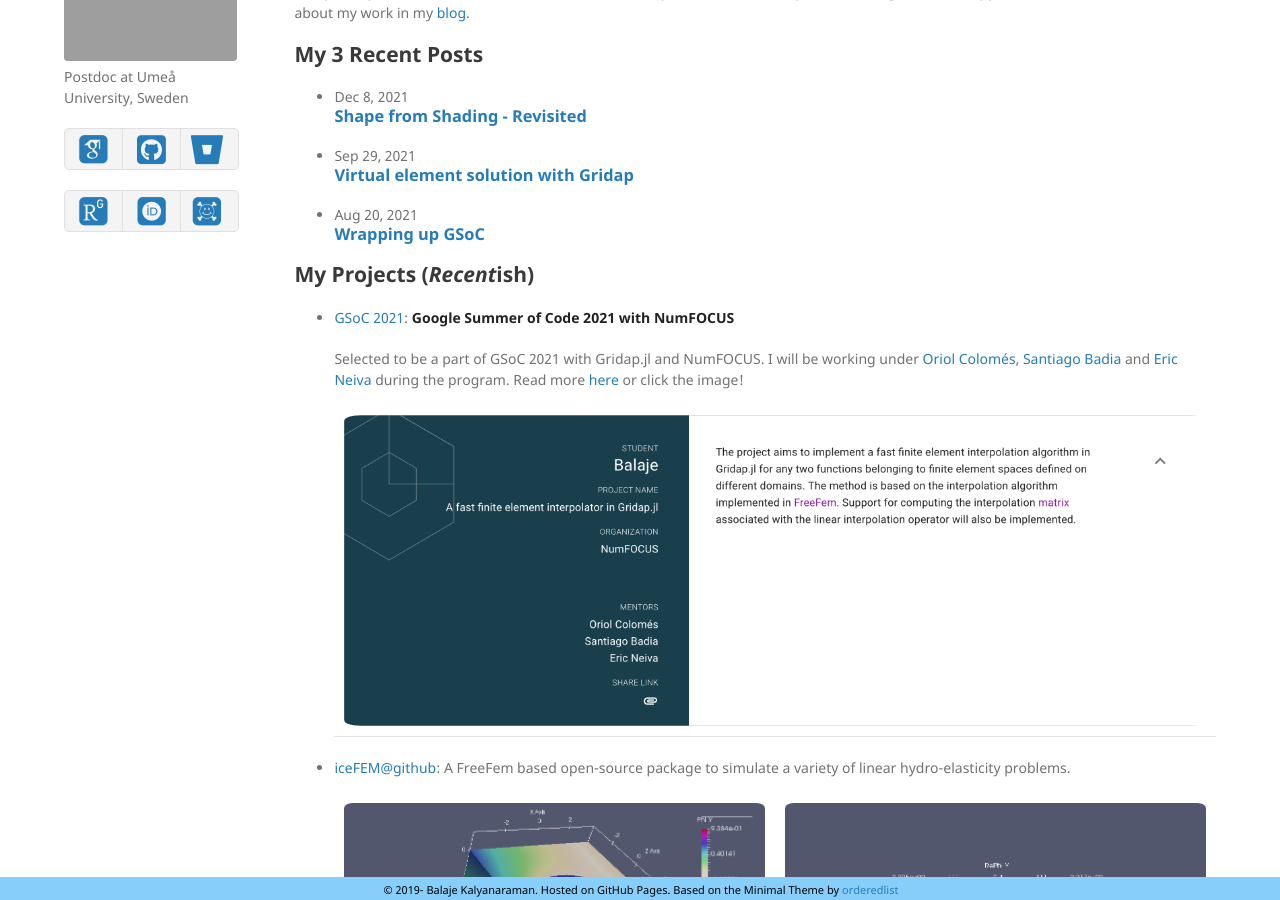
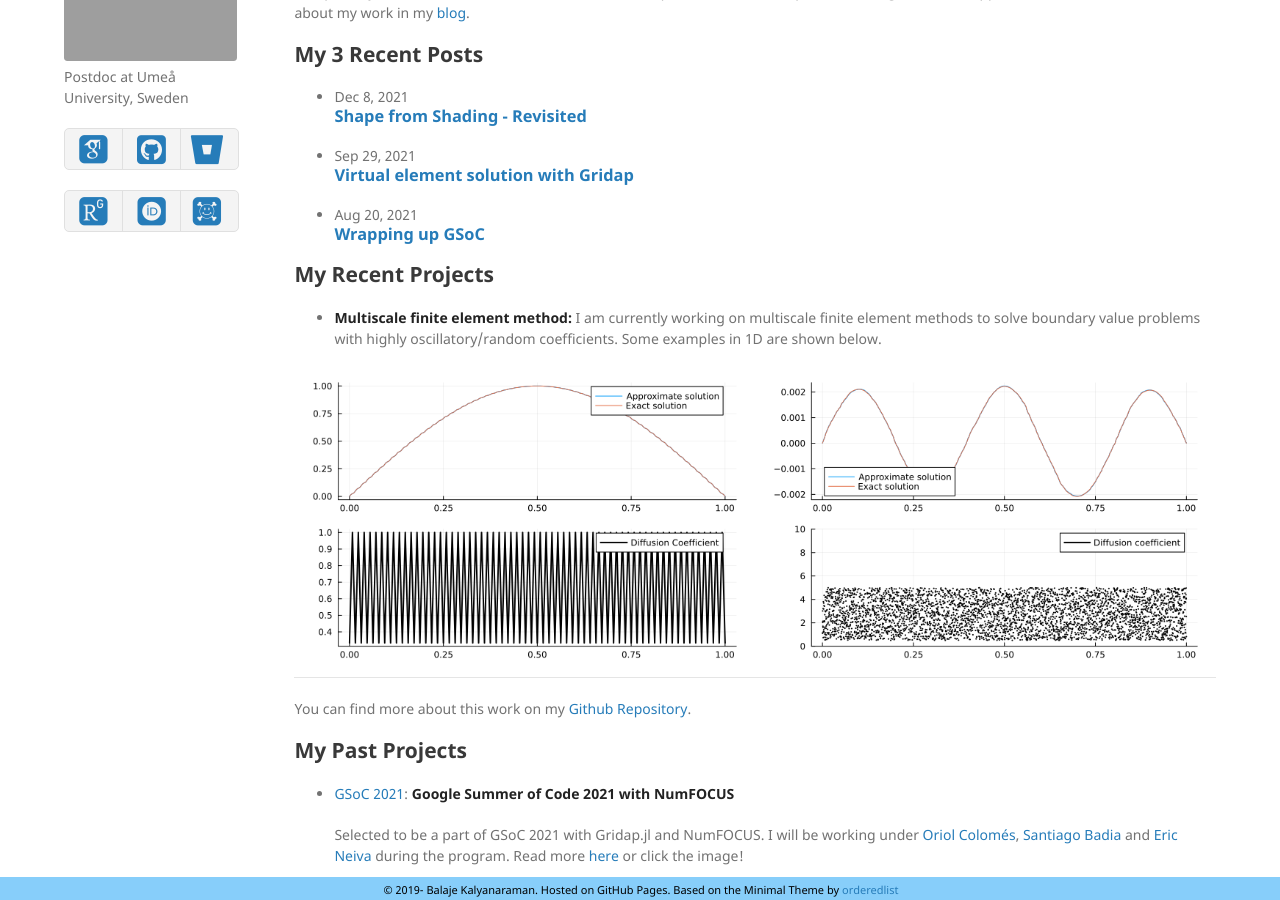
Before and after one commit to Balaje/balaje.github.io, a Jekyll site: the page built from index.md, in a window 1280 px wide and 900 px high, scrolled down 228 px. Built offline with Jekyll 4.4.1, drawn with Linux system fonts in a browser that asks for light colours; nearby versions of some CDN libraries; some web fonts are replaced; our own code applies the rules of GitHub Pages for plain Markdown files; grey boxes are pictures that could not be loaded.

Commit message:
Update webpage with the latest work

```diff
--- a/index.md
+++ b/index.md
@@ -26,7 +26,16 @@ equations arising in real--life applications. You can read more about my work in
 {%- endfor -%}
 </ul>
 
-## My Projects (*Recent*ish)
+## My Recent Projects
+
+- **Multiscale finite element method:**
+  I am currently working on multiscale finite element methods to solve boundary value problems with highly oscillatory/random coefficients. Some examples in 1D are shown below.
+
+| ![Oscillatory coefficients](./img/sol_6_oscillatory.png) | ![Oscillatory coefficients](./img/sol_7_random.png) |
+
+  You can find more about this work on my [Github Repository](https://github.com/Balaje/MultiScaleFEM.jl).
+
+## My Past Projects
 
 - [GSoC 2021](/gsoc/index.html): **Google Summer of Code 2021 with NumFOCUS**
 
```
Also changed, not shown: img/sol_6_oscillatory.png (added), img/sol_7_random.png (added).
